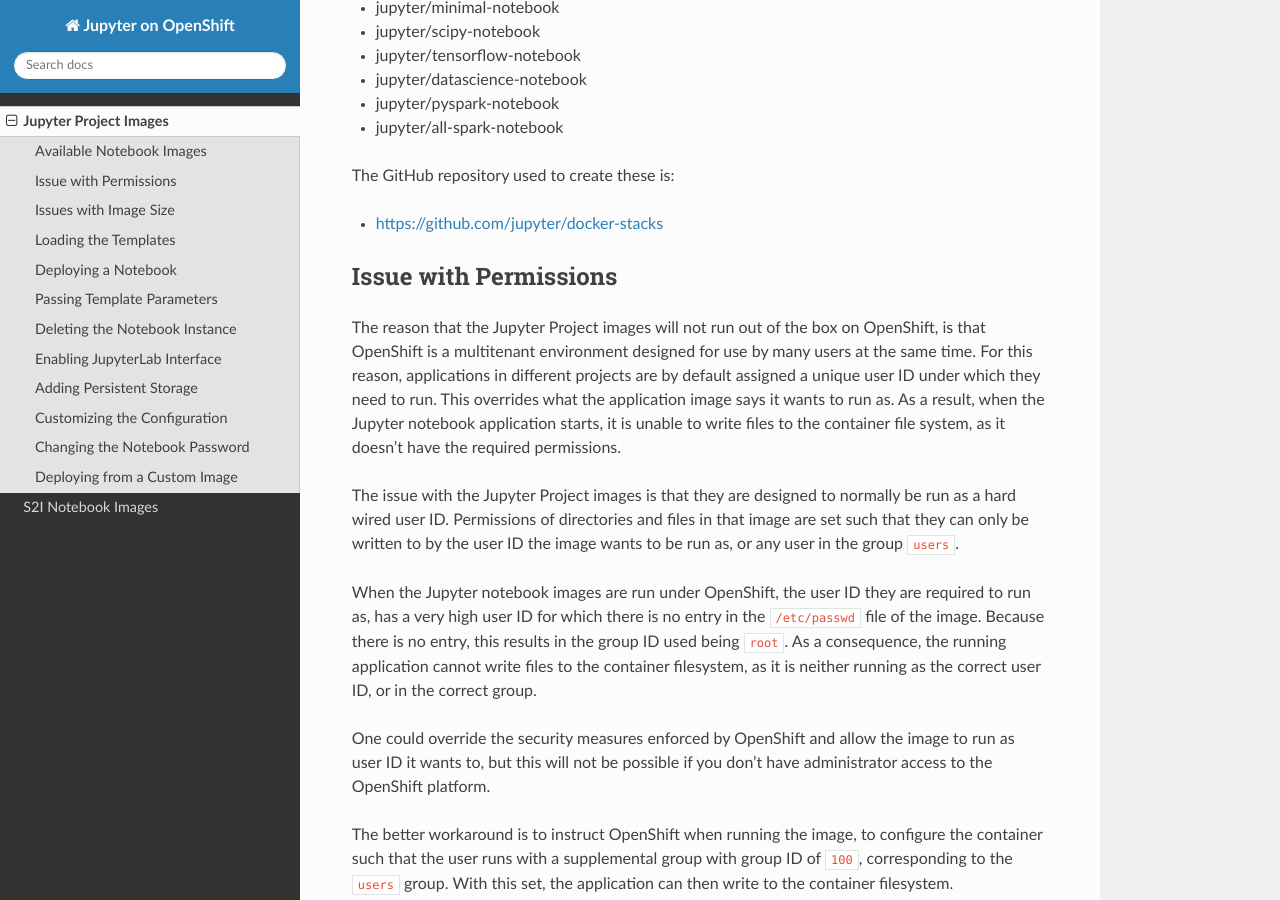
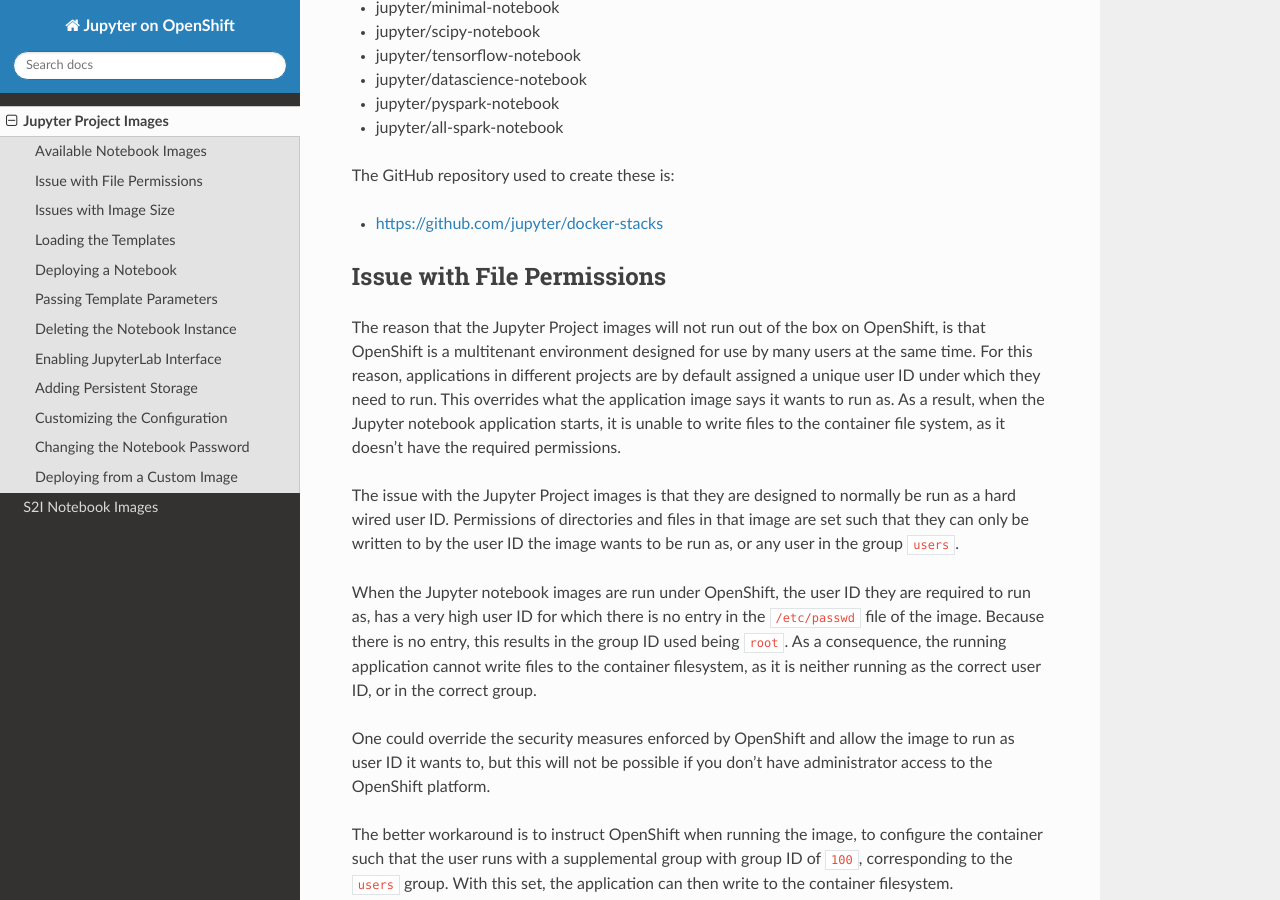
Before and after one commit to jupyter-on-openshift/www-jupyteronopenshift-org, a Sphinx documentation site: the page built from source/jupyter-project-images.rst, in a window 1280 px wide and 900 px high, scrolled down 436 px. Built offline with Sphinx 7.4.7 and the Read the Docs theme 2.0.0, drawn with Linux system fonts in a browser that asks for light colours.

Commit message:
Change section title.

```diff
--- a/source/jupyter-project-images.rst
+++ b/source/jupyter-project-images.rst
@@ -10,7 +10,7 @@ template is provided which ensures the images are run with the correct
 configuration.
 
 .. include:: jupyter-project-images/available-notebook-images.rst
-.. include:: jupyter-project-images/issues-with-permissions.rst
+.. include:: jupyter-project-images/issues-with-file-permissions.rst
 .. include:: jupyter-project-images/issues-with-image-size.rst
 .. include:: jupyter-project-images/loading-the-templates.rst
 .. include:: jupyter-project-images/deploying-a-notebook.rst
--- a/source/jupyter-project-images/issues-with-permissions.rst
+++ b/source/jupyter-project-images/issues-with-file-permissions.rst
@@ -1,5 +1,5 @@
-Issue with Permissions
-----------------------
+Issue with File Permissions
+---------------------------
 
 The reason that the Jupyter Project images will not run out of the box on
 OpenShift, is that OpenShift is a multitenant environment designed for use
```
